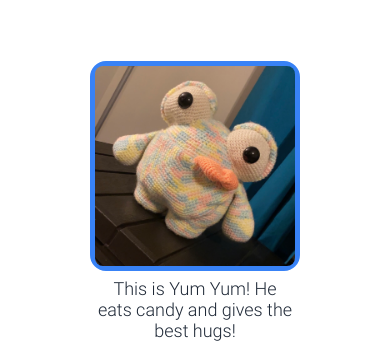
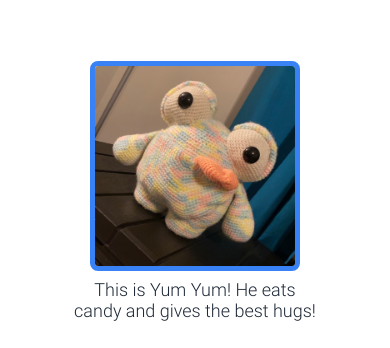
Before and after one commit to MGreizis/brainnest-week2, a plain HTML site: page index.html in a window 390 px wide. Shown: the part 683-1031 px from the top of the page. Drawn offline with Linux system fonts and the light colour scheme.

Commit message:
fix: index information section responsiveness

```diff
--- a/styles/index.css
+++ b/styles/index.css
@@ -1,6 +1,6 @@
 .information-section {
   margin: 2rem;
-  padding-bottom: 5rem;
+  padding-bottom: 1rem;
 }
 
 .information-header {
@@ -13,34 +13,24 @@
 
 .box-wrapper {
   display: flex;
-  flex-direction: row;
   flex-wrap: wrap;
   justify-content: space-evenly;
   margin: auto;
-  align-items: baseline;
 }
 
 .box {
+  display: flex;
+  flex-direction: column;
+  max-width: 250px;
+  margin-bottom: 1rem;
+  margin-right: 1rem;
+}
+.box img {
+  align-self: center;
   height: 200px;
   width: 200px;
   border: 5px solid #3882f6;
-  border-radius: 1rem;
-  margin-bottom: 1rem;
-  margin-right: 1rem;
-}
-
-/* Necessary for adding images into the boxes */
-.box img {
-  width: 100%;
-  height: 100%;
-  object-fit: fill;
   border-radius: 0.5rem;
-}
-
-.box:before {
-  display: block;
-  width: 100%;
-  height: 100%;
 }
 
 .box figcaption {
```
